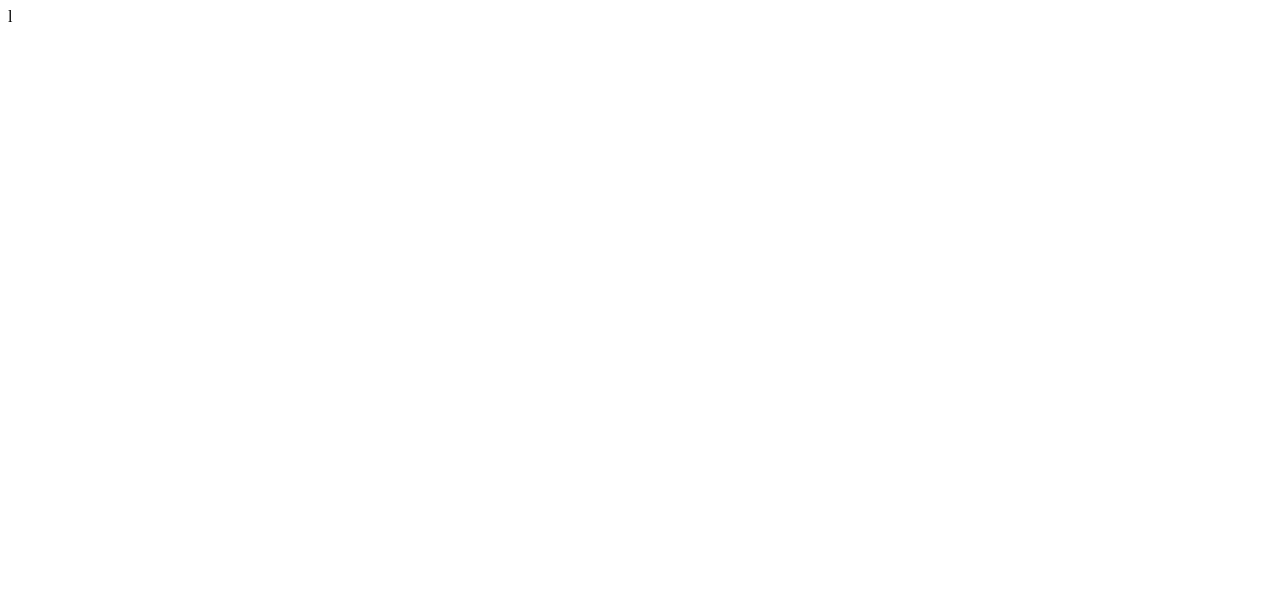
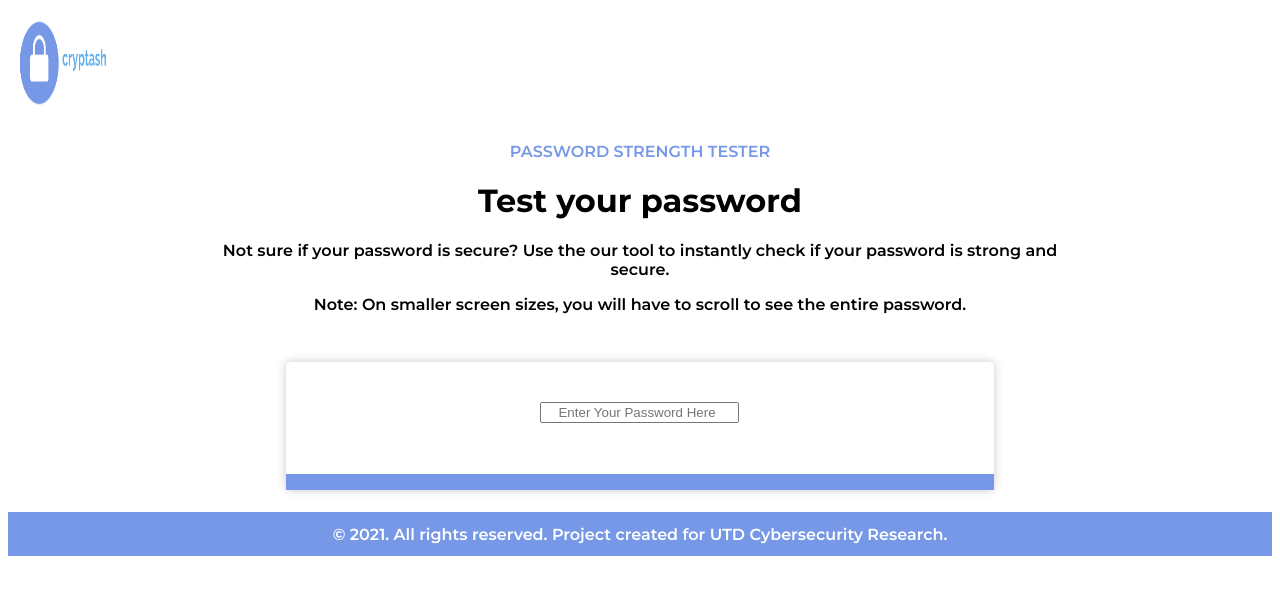
Before and after one commit to aksharaganapathi/passlock, a plain HTML site: page index.html in a window 1280 px wide. Drawn offline with Linux system fonts and the light colour scheme.

Commit message:
Updated Code
Added Password Strength Tester HTML

```diff
--- a/index.html
+++ b/index.html
@@ -1 +1,42 @@
-l
+<!DOCTYPE html>
+<html lang="en">
+<head>
+    <meta charset="UTF-8">
+    <meta http-equiv="X-UA-Compatible" content="IE=edge">
+    <link rel="preconnect" href="https://fonts.googleapis.com">
+    <link rel="preconnect" href="https://fonts.gstatic.com" crossorigin>
+    <link href="https://fonts.googleapis.com/css2?family=Montserrat:wght@600;700&display=swap" rel="stylesheet">
+    <meta name="viewport" content="width=device-width, initial-scale=1.0">
+    <link rel="stylesheet" href="styles.css">
+    <link rel="icon" type="image/x-icon" href="favicon.ico?v=2"  />
+    <title>PassLock Password Strenth Tester</title>
+</head>
+<body>
+
+    <div id="navbar">
+        <a alt="brand-logo" href="https://www.google.com"><img src="logo.png" alt="brand-image"></a>
+    </div>
+
+    <div id="main">
+        <span>PASSWORD STRENGTH TESTER</span>
+        <h1>Test your password</h1>
+        <p>Not sure if your password is secure? Use the our tool to instantly check if your password is strong and secure.</p>
+        <p>Note: On smaller screen sizes, you will have to scroll to see the entire password.</p>
+    </div>
+
+    <div class="passArea">
+        <div class="passDiv">
+            <input type="password" placeholder="Enter Your Password Here" id="password">
+        </div>
+        <div class="bar" id="bar"></div>
+    </div>
+
+    <div id="result">
+        <h1 id="text"></h1>
+    </div>
+
+    <footer>© 2021. All rights reserved. Project created for UTD Cybersecurity Research.</footer>
+
+    <script src="index.js"></script>
+</body>
+</html>
```
